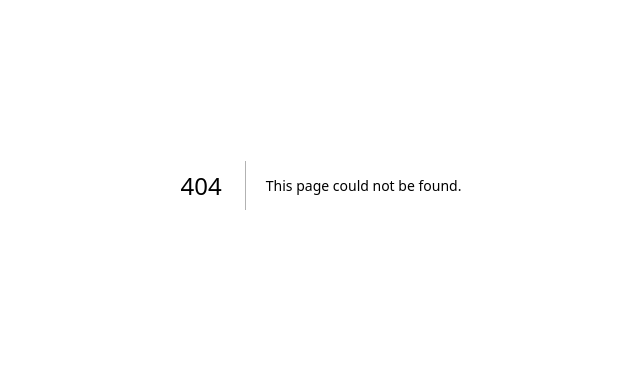
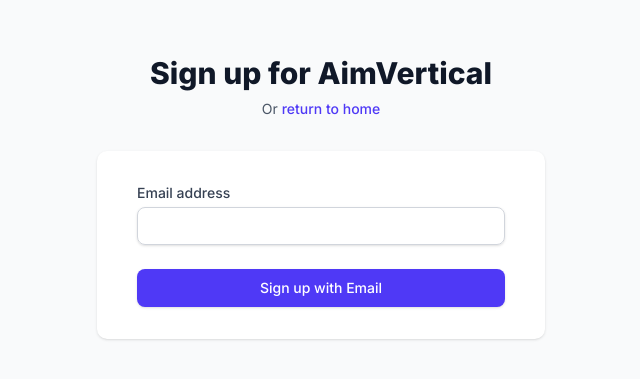
Before and after one commit to odtboun/AimVertical, a Next.js app: page /signup in a window 1280 px wide. Before the commit this address had no page. Shown: the part 215-594 px from the top of the page, without its empty margins (319-959 px from the left). Built offline with nearby package versions, Linux system fonts and the light colour scheme; no server answers.

Commit message:
feat: implement Supabase Auth with magic link signup

```diff
--- a/package.json
+++ b/package.json
@@ -19,6 +19,7 @@
     "@radix-ui/react-icons": "^1.3.2",
     "@radix-ui/react-slot": "^1.1.2",
     "@shadcn/ui": "^0.0.4",
+    "@supabase/supabase-js": "^2.49.4",
     "class-variance-authority": "^0.7.1",
     "clsx": "^2.1.1",
     "gsap": "^3.12.7",
--- /dev/null
+++ b/src/app/auth/callback/page.tsx
@@ -0,0 +1,51 @@
+'use client';
+
+import { useEffect } from 'react';
+import { createClient } from '@supabase/supabase-js';
+import { useRouter } from 'next/navigation';
+
+const supabase = createClient(
+  process.env.NEXT_PUBLIC_SUPABASE_URL!,
+  process.env.NEXT_PUBLIC_SUPABASE_ANON_KEY!
+);
+
+export default function AuthCallbackPage() {
+  const router = useRouter();
+
+  useEffect(() => {
+    const handleAuthCallback = async () => {
+      const { data: { session }, error } = await supabase.auth.getSession();
+
+      if (error) {
+        console.error('Error during auth callback:', error.message);
+        router.push('/signup?error=auth-callback-failed');
+        return;
+      }
+
+      if (session) {
+        // Successfully authenticated
+        router.push('/signup/success');
+      } else {
+        // No session found
+        router.push('/signup?error=no-session');
+      }
+    };
+
+    handleAuthCallback();
+  }, [router]);
+
+  return (
+    <div className="min-h-screen bg-gray-50 flex flex-col justify-center py-12 sm:px-6 lg:px-8">
+      <div className="sm:mx-auto sm:w-full sm:max-w-md">
+        <div className="text-center">
+          <h2 className="text-3xl font-extrabold text-gray-900">
+            Completing sign up...
+          </h2>
+          <p className="mt-2 text-sm text-gray-600">
+            Please wait while we verify your email.
+          </p>
+        </div>
+      </div>
+    </div>
+  );
+}
--- /dev/null
+++ b/src/app/signup/page.tsx
@@ -0,0 +1,106 @@
+'use client';
+
+import { useState } from 'react';
+import { createClient } from '@supabase/supabase-js';
+import { useRouter } from 'next/navigation';
+import Link from 'next/link';
+
+const supabase = createClient(
+  process.env.NEXT_PUBLIC_SUPABASE_URL!,
+  process.env.NEXT_PUBLIC_SUPABASE_ANON_KEY!
+);
+
+export default function SignUpPage() {
+  const [email, setEmail] = useState('');
+  const [loading, setLoading] = useState(false);
+  const [error, setError] = useState<string | null>(null);
+  const [success, setSuccess] = useState(false);
+  const router = useRouter();
+
+  const handleSignUp = async (e: React.FormEvent) => {
+    e.preventDefault();
+    setLoading(true);
+    setError(null);
+
+    try {
+      const { error } = await supabase.auth.signInWithOtp({
+        email,
+        options: {
+          emailRedirectTo: `${window.location.origin}/auth/callback`,
+        },
+      });
+
+      if (error) throw error;
+      setSuccess(true);
+    } catch (error: any) {
+      setError(error.message);
+    } finally {
+      setLoading(false);
+    }
+  };
+
+  return (
+    <div className="min-h-screen bg-gray-50 flex flex-col justify-center py-12 sm:px-6 lg:px-8">
+      <div className="sm:mx-auto sm:w-full sm:max-w-md">
+        <h2 className="mt-6 text-center text-3xl font-extrabold text-gray-900">
+          Sign up for AimVertical
+        </h2>
+        <p className="mt-2 text-center text-sm text-gray-600">
+          Or{' '}
+          <Link href="/" className="font-medium text-indigo-600 hover:text-indigo-500">
+            return to home
+          </Link>
+        </p>
+      </div>
+
+      <div className="mt-8 sm:mx-auto sm:w-full sm:max-w-md">
+        <div className="bg-white py-8 px-4 shadow sm:rounded-lg sm:px-10">
+          {success ? (
+            <div className="text-center">
+              <h3 className="text-lg font-medium text-gray-900">Check your email</h3>
+              <p className="mt-2 text-sm text-gray-500">
+                We've sent you a magic link to complete your signup. Please check your email.
+              </p>
+            </div>
+          ) : (
+            <form className="space-y-6" onSubmit={handleSignUp}>
+              <div>
+                <label htmlFor="email" className="block text-sm font-medium text-gray-700">
+                  Email address
+                </label>
+                <div className="mt-1">
+                  <input
+                    id="email"
+                    name="email"
+                    type="email"
+                    autoComplete="email"
+                    required
+                    value={email}
+                    onChange={(e) => setEmail(e.target.value)}
+                    className="appearance-none block w-full px-3 py-2 border border-gray-300 rounded-md shadow-sm placeholder-gray-400 focus:outline-none focus:ring-indigo-500 focus:border-indigo-500 sm:text-sm"
+                  />
+                </div>
+              </div>
+
+              {error && (
+                <div className="text-red-600 text-sm">
+                  {error}
+                </div>
+              )}
+
+              <div>
+                <button
+                  type="submit"
+                  disabled={loading}
+                  className="w-full flex justify-center py-2 px-4 border border-transparent rounded-md shadow-sm text-sm font-medium text-white bg-indigo-600 hover:bg-indigo-700 focus:outline-none focus:ring-2 focus:ring-offset-2 focus:ring-indigo-500 disabled:opacity-50"
+                >
+                  {loading ? 'Sending magic link...' : 'Sign up with Email'}
+                </button>
+              </div>
+            </form>
+          )}
+        </div>
+      </div>
+    </div>
+  );
+}
--- /dev/null
+++ b/src/app/signup/success/page.tsx
@@ -0,0 +1,32 @@
+"use client";
+
+import Link from "next/link";
+import { CheckCircle } from 'lucide-react';
+
+export default function SignUpSuccessPage() {
+  return (
+    <div className="min-h-screen bg-gray-50 flex flex-col justify-center py-12 sm:px-6 lg:px-8">
+      <div className="sm:mx-auto sm:w-full sm:max-w-md">
+        <div className="text-center">
+          <h2 className="text-3xl font-extrabold text-gray-900">
+            Thank you for signing up!
+          </h2>
+          <p className="mt-4 text-lg text-gray-600">
+            We've sent you a confirmation email. Please check your inbox to verify your account.
+          </p>
+          <p className="mt-4 text-sm text-gray-500">
+            Our team will reach out to you shortly for onboarding. In the meantime, feel free to explore our website.
+          </p>
+          <div className="mt-6">
+            <Link
+              href="/"
+              className="inline-flex items-center px-4 py-2 border border-transparent text-sm font-medium rounded-md shadow-sm text-white bg-indigo-600 hover:bg-indigo-700 focus:outline-none focus:ring-2 focus:ring-offset-2 focus:ring-indigo-500"
+            >
+              Return to Home
+            </Link>
+          </div>
+        </div>
+      </div>
+    </div>
+  );
+}
--- /dev/null
+++ b/src/components/PricingSection.tsx
@@ -0,0 +1,3 @@
+const handleGetStarted = (plan: string) => {
+  window.location.href = `/signup?plan=${plan}`;
+};
--- /dev/null
+++ b/src/lib/supabase.ts
@@ -0,0 +1,78 @@
+import { createClient } from '@supabase/supabase-js';
+
+// These environment variables need to be set in your .env.local file
+const supabaseUrl = process.env.NEXT_PUBLIC_SUPABASE_URL!;
+const supabaseAnonKey = process.env.NEXT_PUBLIC_SUPABASE_ANON_KEY!;
+
+// Create a single supabase client for interacting with your database
+export const supabase = createClient(supabaseUrl, supabaseAnonKey);
+
+// Helper function to sign up a user
+export const signUp = async (email: string, password: string, plan: string) => {
+  try {
+    // First, sign up the user
+    const { data: authData, error: authError } = await supabase.auth.signUp({
+      email,
+      password,
+    });
+
+    if (authError) {
+      return { data: null, error: authError };
+    }
+
+    // Then, store the plan information in a separate table
+    if (authData.user) {
+      const { error: profileError } = await supabase
+        .from('user_profiles')
+        .insert([
+          {
+            user_id: authData.user.id,
+            email: email,
+            plan: plan,
+            created_at: new Date().toISOString(),
+          },
+        ]);
+
+      if (profileError) {
+        return { data: authData, error: profileError };
+      }
+    }
+
+    return { data: authData, error: null };
+  } catch (error) {
+    return { data: null, error: { message: 'An unexpected error occurred' } };
+  }
+};
+
+// Helper function to sign in a user
+export const signIn = async (email: string, password: string) => {
+  try {
+    const { data, error } = await supabase.auth.signInWithPassword({
+      email,
+      password,
+    });
+    return { data, error };
+  } catch (error) {
+    return { data: null, error: { message: 'An unexpected error occurred' } };
+  }
+};
+
+// Helper function to sign out a user
+export const signOut = async () => {
+  try {
+    const { error } = await supabase.auth.signOut();
+    return { error };
+  } catch (error) {
+    return { error: { message: 'An unexpected error occurred' } };
+  }
+};
+
+// Helper function to get the current user
+export const getCurrentUser = async () => {
+  try {
+    const { data: { user }, error } = await supabase.auth.getUser();
+    return { user, error };
+  } catch (error) {
+    return { user: null, error: { message: 'An unexpected error occurred' } };
+  }
+};
```
Also changed, not shown: 1 other file (tests, documents, lock files or other folders).
